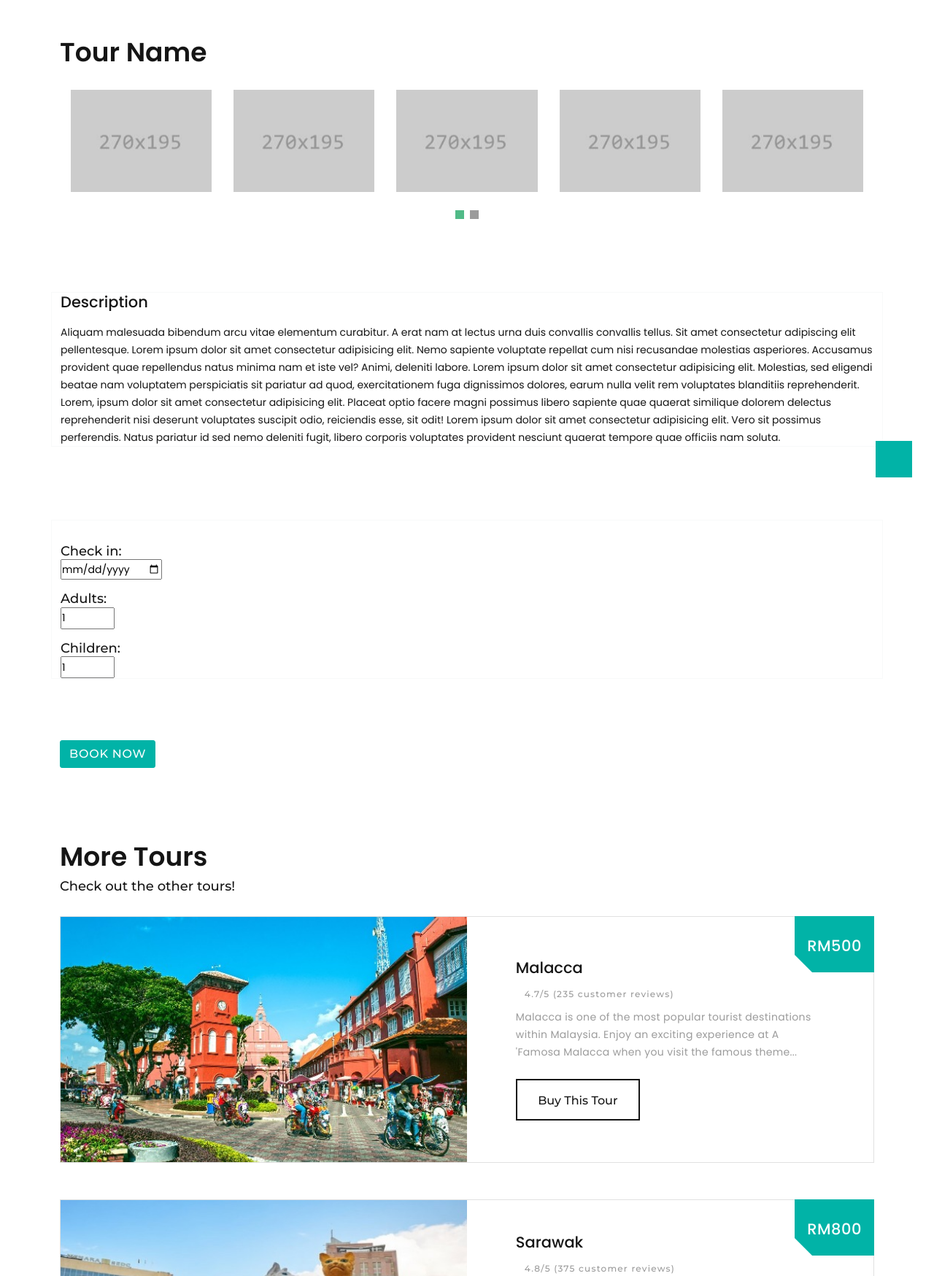
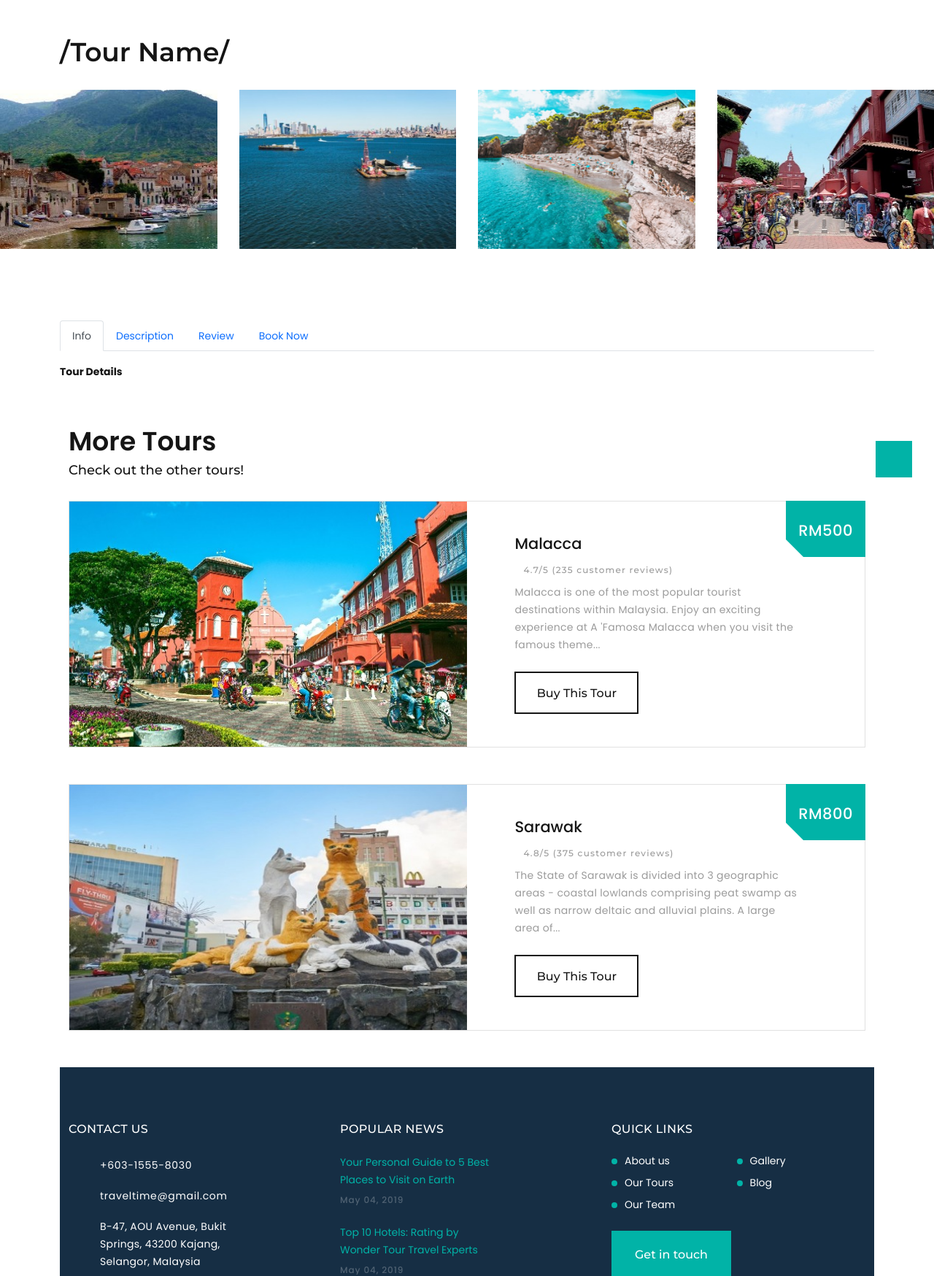
Before and after one commit to AsianAsh/tourism-website, a PHP site: page /tour_individual.php in a window 1280 px wide. Shown: the part 216-1964 px from the top of the page at 73% size. Run offline with PHP 8.4, Linux system fonts and the light colour scheme.

Commit message:
Completed about page. Added navbar in tour_individual.

```diff
--- a/tour_individual.php
+++ b/tour_individual.php
@@ -5,86 +5,167 @@ require_once "./components/navbar.php";
 
 
 
-<section class="section section-sm bg-default">
+<!--Tour Display and Gallery-->
+<section class="section section-sm section-fluid bg-default">
         <div class="container">
-          <h3 class="oh-desktop"><span class="d-inline-block wow slideInDown">Tour Name</span></h3>
-          <div class="row row-sm row-40 row-md-50">
-            <div class="col-sm-6 col-md-12 wow fadeInRight">
-            <!--Owl Carousel-->
-            <div class="owl-carousel owl-classic owl-dots-secondary" data-items="1" data-sm-items="2" data-md-items="3" data-lg-items="4" data-xl-items="5" data-xxl-items="6" data-stage-padding="15" data-xxl-stage-padding="0" data-margin="30" data-autoplay="true" data-nav="true" data-dots="true">
+          <h3>/Tour Name/</h3>
+        </div>
+        <!-- Owl Carousel-->
+        <div class="owl-carousel owl-classic owl-timeline" data-items="1" data-md-items="2" data-lg-items="3" data-xl-items="4" data-margin="30" data-autoplay="false" data-nav="true" data-dots="true">
+          <div class="owl-item">
             <!-- Thumbnail Classic-->
             <article class="thumbnail thumbnail-mary">
-              <div class="thumbnail-mary-figure"><img src="images/gallery-image-1-270x195.jpg" alt="" width="270" height="195"/>
+              <div class="thumbnail-mary-figure"><img src="images/france.jpg" alt="" width="420" height="308"/>
               </div>
-              <div class="thumbnail-mary-caption"><a class="icon fl-bigmug-line-zoom60" href="images/gallery-image-1-1200x800-original.jpg" data-lightgallery="item"><img src="images/gallery-image-1-270x195.jpg" alt="" width="270" height="195"/></a>
+              <div class="thumbnail-mary-caption"><a class="icon fl-bigmug-line-zoom60" href="images/gallery-image-11-1200x800-original.jpg" data-lightgallery="item"><img src="images/gallery-image-11-420x308.jpg" alt="" width="420" height="308"/></a>
               </div>
             </article>
+          </div>
+          <div class="owl-item">
             <!-- Thumbnail Classic-->
             <article class="thumbnail thumbnail-mary">
-              <div class="thumbnail-mary-figure"><img src="images/gallery-image-2-270x195.jpg" alt="" width="270" height="195"/>
+              <div class="thumbnail-mary-figure"><img src="images/pulau2.jpg" alt="" width="420" height="308"/>
               </div>
-              <div class="thumbnail-mary-caption"><a class="icon fl-bigmug-line-zoom60" href="images/gallery-image-2-1200x800-original.jpg" data-lightgallery="item"><img src="images/gallery-image-2-270x195.jpg" alt="" width="270" height="195"/></a>
+              <div class="thumbnail-mary-caption"><a class="icon fl-bigmug-line-zoom60" href="images/gallery-image-12-1200x800-original.jpg" data-lightgallery="item"><img src="images/gallery-image-12-420x308.jpg" alt="" width="420" height="308"/></a>
               </div>
             </article>
+          </div>
+          <div class="owl-item">
             <!-- Thumbnail Classic-->
             <article class="thumbnail thumbnail-mary">
-              <div class="thumbnail-mary-figure"><img src="images/gallery-image-3-270x195.jpg" alt="" width="270" height="195"/>
+              <div class="thumbnail-mary-figure"><img src="images/pulau3.jpg" alt="" width="420" height="308"/>
               </div>
-              <div class="thumbnail-mary-caption"><a class="icon fl-bigmug-line-zoom60" href="images/gallery-image-3-1200x800-original.jpg" data-lightgallery="item"><img src="images/gallery-image-3-270x195.jpg" alt="" width="270" height="195"/></a>
+              <div class="thumbnail-mary-caption"><a class="icon fl-bigmug-line-zoom60" href="images/gallery-image-13-1200x800-original.jpg" data-lightgallery="item"><img src="images/gallery-image-13-420x308.jpg" alt="" width="420" height="308"/></a>
               </div>
             </article>
+          </div>
+          <div class="owl-item">
             <!-- Thumbnail Classic-->
             <article class="thumbnail thumbnail-mary">
-              <div class="thumbnail-mary-figure"><img src="images/gallery-image-4-270x195.jpg" alt="" width="270" height="195"/>
+              <div class="thumbnail-mary-figure"><img src="images/Stadthuys.jpeg" alt="" width="420" height="308"/>
               </div>
-              <div class="thumbnail-mary-caption"><a class="icon fl-bigmug-line-zoom60" href="images/gallery-image-4-1200x800-original.jpg" data-lightgallery="item"><img src="images/gallery-image-4-270x195.jpg" alt="" width="270" height="195"/></a>
-              </div>
-            </article>
-            <!-- Thumbnail Classic-->
-            <article class="thumbnail thumbnail-mary">
-              <div class="thumbnail-mary-figure"><img src="images/gallery-image-5-270x195.jpg" alt="" width="270" height="195"/>
-              </div>
-              <div class="thumbnail-mary-caption"><a class="icon fl-bigmug-line-zoom60" href="images/gallery-image-5-1200x800-original.jpg" data-lightgallery="item"><img src="images/gallery-image-5-270x195.jpg" alt="" width="270" height="195"/></a>
-              </div>
-            </article>
-            <!-- Thumbnail Classic-->
-            <article class="thumbnail thumbnail-mary">
-              <div class="thumbnail-mary-figure"><img src="images/gallery-image-6-270x195.jpg" alt="" width="270" height="195"/>
-              </div>
-              <div class="thumbnail-mary-caption"><a class="icon fl-bigmug-line-zoom60" href="images/gallery-image-6-1200x800-original.jpg" data-lightgallery="item"><img src="images/gallery-image-6-270x195.jpg" alt="" width="270" height="195"/></a>
-              </div>
-            </article>
-            <!-- Thumbnail Classic-->
-            <article class="thumbnail thumbnail-mary">
-              <div class="thumbnail-mary-figure"><img src="images/gallery-image-7-270x195.jpg" alt="" width="270" height="195"/>
-              </div>
-              <div class="thumbnail-mary-caption"><a class="icon fl-bigmug-line-zoom60" href="images/gallery-image-7-1200x800-original.jpg" data-lightgallery="item"><img src="images/gallery-image-7-270x195.jpg" alt="" width="270" height="195"/></a>
+              <div class="thumbnail-mary-caption"><a class="icon fl-bigmug-line-zoom60" href="images/gallery-image-14-1200x800-original.jpg" data-lightgallery="item"><img src="images/gallery-image-14-420x308.jpg" alt="" width="420" height="308"/></a>
               </div>
             </article>
           </div>
         </div>
+      </section>
+<!--Navbar for Tour Info, Description and Reviews-->
+<!-- echo nl2br(str_replace('[NEWLINE]', "\n", $tour['description'])); -->
+ <section class="container mt-5">
+        <nav class="specific-tabs-section">
+            <div class="nav nav-tabs" id="nav-tab" role="tablist">
+                <button class=" nav-link active" id="nav-home-tab" data-bs-toggle="tab" data-bs-target="#nav-home" type="button" role="tab" aria-controls="nav-home" aria-selected="true">Info</button>
+                <button class=" nav-link" id="nav-profile-tab" data-bs-toggle="tab" data-bs-target="#nav-profile" type="button" role="tab" aria-controls="nav-profile" aria-selected="false">Description</button>
+                <button class=" nav-link" id="nav-review-tab" data-bs-toggle="tab" data-bs-target="#nav-review" type="button" role="tab" aria-controls="nav-review" aria-selected="false">Review</button>
+                <button class=" nav-link" id="nav-booknow-tab" data-bs-toggle="tab" data-bs-target="#nav-booknow" type="button" role="tab" aria-controls="nav-booknow" aria-selected="false">Book Now</button>
+            </div>
+        </nav>
+        <div class="tab-content mt-3" id="nav-tabContent">
+            <!-- Info Tab Content-->
+            <div class="tab-pane fade show active" id="nav-home" role="tabpanel" aria-labelledby="nav-home-tab">
+              <div class="specific-item-info">
+                <div>
+                  <p class="specific-item-property fw-bold">Tour Details</p>
+                  <p></p>
                 </div>
               </div>
-      </section>
-<!--Description-->
-<!-- echo nl2br(str_replace('[NEWLINE]', "\n", $tour['description'])); -->
-<section class="section section-sm bg-default">
-        <div class="container border border-light">
-          <h5 class="oh-desktop"><span class="d-inline-block wow slideInDown">Description</span></h5>
-          <p>Aliquam malesuada bibendum arcu vitae elementum curabitur. A erat nam at lectus urna duis convallis convallis tellus. Sit amet consectetur adipiscing elit pellentesque. Lorem ipsum dolor sit amet consectetur adipisicing elit. Nemo sapiente voluptate repellat cum nisi recusandae molestias asperiores. Accusamus provident quae repellendus natus minima nam et iste vel? Animi, deleniti labore. Lorem ipsum dolor sit amet consectetur adipisicing elit. Molestias, sed eligendi beatae nam voluptatem perspiciatis sit pariatur ad quod, exercitationem fuga dignissimos dolores, earum nulla velit rem voluptates blanditiis reprehenderit. Lorem, ipsum dolor sit amet consectetur adipisicing elit. Placeat optio facere magni possimus libero sapiente quae quaerat similique dolorem delectus reprehenderit nisi deserunt voluptates suscipit odio, reiciendis esse, sit odit! Lorem ipsum dolor sit amet consectetur adipisicing elit. Vero sit possimus perferendis. Natus pariatur id sed nemo deleniti fugit, libero corporis voluptates provident nesciunt quaerat tempore quae officiis nam soluta.</p>
             </div>
-</section>
+            <!-- End of Info Tab Content -->
 
-<!--Booking Function-->
-<section class="section section-sm bg-default">
-  <div class="container pt-3 border border-light">
-    <div class="pt-3"><h6>Check in: </h6><input type="date"></div>
-    <div class="pt-3"><h6>Adults: </h6><input type="number" name="Quantity" id="Quantity" value="1" min="1" max="99" style="height: 30px;"></div>
-    <div class="pt-3"><h6>Children: </h6><input type="number" name="Quantity" id="Quantity" value="1" min="1" max="99" style="height: 30px;"></div>
+            <!-- Description Tab Content -->
+            <div class="tab-pane fade" id="nav-profile" role="tabpanel" aria-labelledby="nav-profile-tab">
+                    <p>Lorem ipsum dolor sit amet consectetur adipisicing elit. Amet ipsa fugit dignissimos rerum maiores, quia ut aliquid, minus ex eius facilis illum itaque assumenda vel, nemo eos? Enim, quos facere.</p>
             </div>
-  <div class="container pt-4"><button type="button" class="btn btn-primary">Book Now</button></div>
-</section>
+            <!-- End of Description Tab Content -->
 
+            <!-- Review Tab Content-->
+                <div class="tab-pane fade" id="nav-review" role="tabpanel" aria-labelledby="nav-review-tab">
+                    <div class="">
+                        <div class="review-inner-section">
+                            <div class="review-header-section">
+                                <div class="ratings align-self-start">
+                                    <h3>Ratings</h3>
+                                    <!-- 5 Star Icons & Total 5 Star Ratings-->
+                                    <div class="mb-2">
+                                        <img src="./svg/star-fill.svg" alt="">
+                                        <img src="./svg/star-fill.svg" alt="">
+                                        <img src="./svg/star-fill.svg" alt="">
+                                        <img src="./svg/star-fill.svg" alt="">
+                                        <img src="./svg/star-fill.svg" alt="">
+                                        <span class="ms-2">(0)</span>
+                                    </div>
+                                    <!-- End of 5 Star Icons & Total 5 Star Ratings-->
+
+                                    <!-- 4 Star Icons & Total 4 Star Ratings-->
+                                    <div class="mb-2">
+                                        <img src="./svg/star-fill.svg" alt="">
+                                        <img src="./svg/star-fill.svg" alt="">
+                                        <img src="./svg/star-fill.svg" alt="">
+                                        <img src="./svg/star-fill.svg" alt="">
+                                        <img src="./svg/star-fill-white.svg" alt="">
+                                        <span class="ms-2">(0)</span>
+                                    </div>
+                                    <!-- End of 4 Star Icons & Total 4 Star Ratings-->
+
+                                    <!-- 3 Star Icons & Total 3 Star Ratings-->
+                                    <div class="mb-2">
+                                        <img src="./svg/star-fill.svg" alt="">
+                                        <img src="./svg/star-fill.svg" alt="">
+                                        <img src="./svg/star-fill.svg" alt="">
+                                        <img src="./svg/star-fill-white.svg" alt="">
+                                        <img src="./svg/star-fill-white.svg" alt="">
+                                        <span class="ms-2">(0)</span>
+                                    </div>
+                                    <!-- End of 3 Star Icons & Total 3 Star Ratings-->
+
+                                    <!-- 2 Star Icons & Total 2 Star Ratings-->
+                                    <div class="mb-2">
+                                        <img src="./svg/star-fill.svg" alt="">
+                                        <img src="./svg/star-fill.svg" alt="">
+                                        <img src="./svg/star-fill-white.svg" alt="">
+                                        <img src="./svg/star-fill-white.svg" alt="">
+                                        <img src="./svg/star-fill-white.svg" alt="">
+                                        <span class="ms-2">(0)</span>
+                                    </div>
+                                    <!-- End of 2 Star Icons & Total 2 Star Ratings-->
+
+                                    <!-- 1 Star Icons & Total 1 Star Ratings-->
+                                    <div class="mb-2">
+                                        <img src="./svg/star-fill.svg" alt="">
+                                        <img src="./svg/star-fill-white.svg" alt="">
+                                        <img src="./svg/star-fill-white.svg" alt="">
+                                        <img src="./svg/star-fill-white.svg" alt="">
+                                        <img src="./svg/star-fill-white.svg" alt="">
+                                        <span class="ms-2">(0)</span>
+                                    </div>
+                                    <!-- End of 1 Star Icons & Total 1 Star Ratings-->
+                                </div>
+                            </div>
+                        </div>
+                    </div>
+                </div>
+
+
+            <!-- End of Review Tab Content-->
+
+            <!--Book Now Tab Content-->
+            <div class="tab-pane fade" id="nav-booknow" role="tabpanel" aria-labelledby="nav-booknow-tab">
+              <div class="pt-3">
+                <h6>Check in: </h6><input type="date">
+              </div>
+              <div class="pt-3">
+                <h6>Adults: </h6><input type="number" name="Quantity" id="Quantity" value="1" min="1" max="99" style="height: 30px;">
+              </div>
+              <div class="pt-3">
+                <h6>Children: </h6><input type="number" name="Quantity" id="Quantity" value="1" min="1" max="99" style="height: 30px;">
+              </div>
+              <div class="container pt-4">
+                <button type="button" class="btn btn-primary">Book Now</button></div>
+              </div>
+            </div>
+
+    <!-- End of Nav and Tab for Info, Description, Review -->
 <!--More Tours-->
 <section class="section section-sm bg-default">
         <div class="container">
@@ -131,53 +212,7 @@ require_once "./components/navbar.php";
         </div>
 </section>
 
-<section class="section section-sm">
-        <div class="container">
-          <h3>Reviews</h3>
-          <h6 class="pt-2">Here's what our customers have to say about their experience!</h6>
-          <div class="row row-30">
-            <div class="col-sm-6 col-lg-4">
-              <article class="box-icon-classic">
-                <div class="unit box-icon-classic-body flex-column flex-md-row text-md-left flex-lg-column text-lg-center flex-xl-row text-xl-left">
-                  <div class="unit-left">
-                    <div class="box-icon-classic-icon fl-bigmug-line-equalization3"></div>
-                  </div>
-                  <div class="unit-body">
-                    <h5 class="box-icon-classic-title">AshChar02</h5>
-                    <p class="box-icon-classic-text">Great place to visit. Love the historical landmarks there!</p>
-                  </div>
-                </div>
-              </article>
-            </div>
-            <div class="col-sm-6 col-lg-4">
-              <article class="box-icon-classic">
-                <div class="unit box-icon-classic-body flex-column flex-md-row text-md-left flex-lg-column text-lg-center flex-xl-row text-xl-left">
-                  <div class="unit-left">
-                    <div class="box-icon-classic-icon fl-bigmug-line-circular220"></div>
-                  </div>
-                  <div class="unit-body">
-                    <h5 class="box-icon-classic-title">JohnSmith_TourLover</h5>
-                    <p class="box-icon-classic-text">Absolutely banging experience. My family and I had tons of fun on our tour.</p>
-                  </div>
-                </div>
-              </article>
-            </div>
-            <div class="col-sm-6 col-lg-4">
-              <article class="box-icon-classic">
-                <div class="unit box-icon-classic-body flex-column flex-md-row text-md-left flex-lg-column text-lg-center flex-xl-row text-xl-left">
-                  <div class="unit-left">
-                    <div class="box-icon-classic-icon fl-bigmug-line-favourites5"></div>
-                  </div>
-                  <div class="unit-body">
-                    <h5 class="box-icon-classic-title">Mano</h5>
-                    <p class="box-icon-classic-text">I'd 100% recommend this tour to my family and friends!</p>
-                  </div>
-                </div>
-              </article>
-            </div>
-          </div>
-        </div>
-      </section>
+
 
 
 <?php require_once "./components/footer.php"; ?>
```
Also changed, not shown: about.php (+6 -6 lines), images/Batu-Caves.jpeg (added), images/Cameron-Highlands.jpeg (added), images/Stadthuys.jpeg (added). Lines whose indentation alone changed are shown as unchanged.
